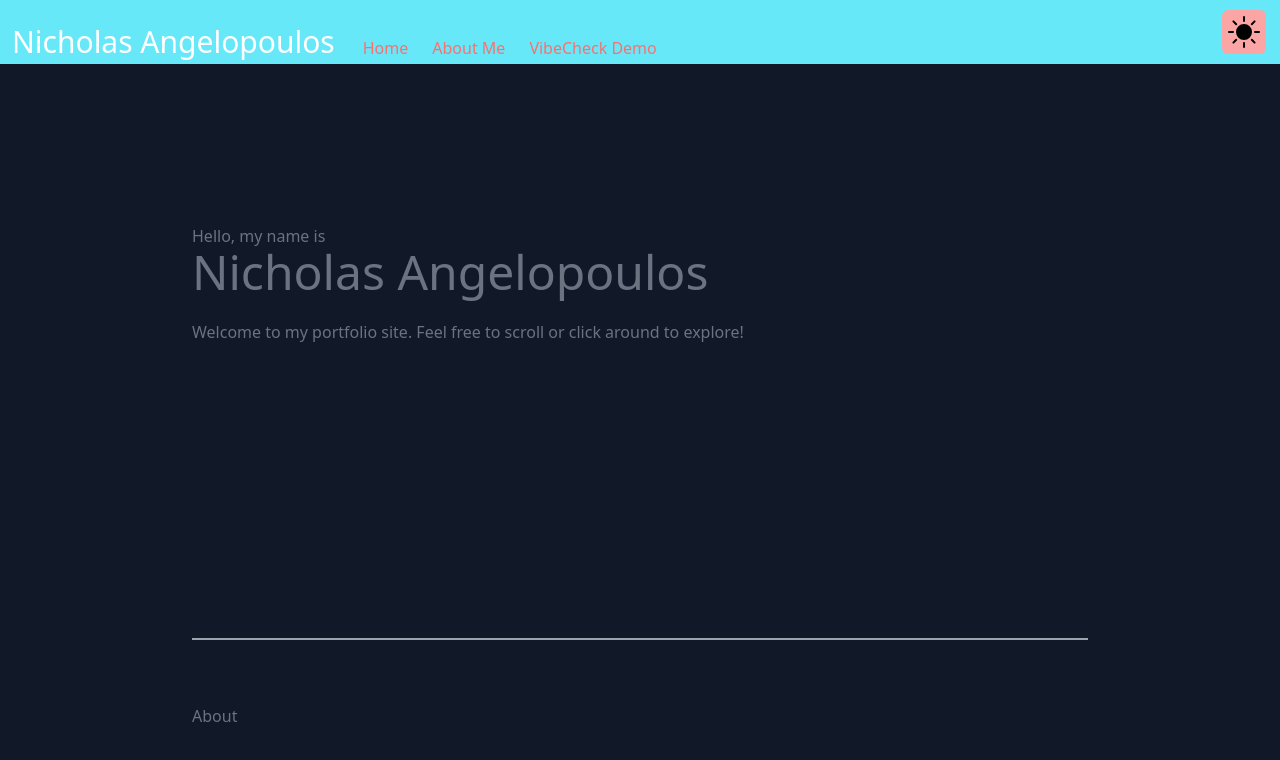
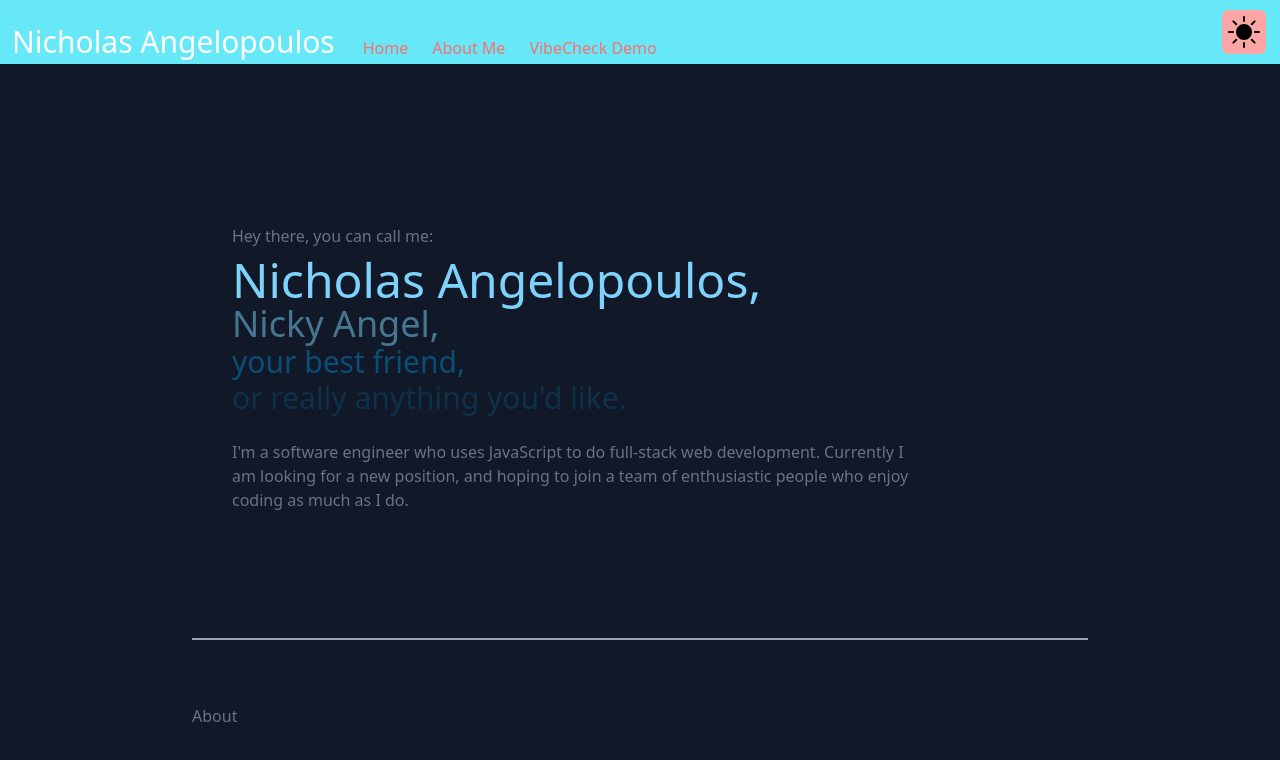
Before and after one commit to NickyAngel/portfolio, a Next.js app: page / in a window 1280 px wide. Shown: the top 760 px of the page. Built offline with nearby package versions, Linux system fonts and the light colour scheme.

Commit message:
home styling starting to get there

```diff
--- a/components/HomePage.js
+++ b/components/HomePage.js
@@ -1,11 +1,20 @@
 export default function HomePage() {
   return (
-    <div className="flex justify pt-40">
+    <div className="justify ml-10 flex pt-40">
       <div className="">
-        <p>Hello, my name is</p>
-        <h1 className="text-5xl">Nicholas Angelopoulos</h1>
+        <p className="mb-2">Hey there, you can call me:</p>
+        <h1 className="text-5xl dark:text-sky-300">Nicholas Angelopoulos,</h1>
+        <h1 className="text-4xl text-gray-800 dark:text-sky-300/50">Nicky Angel,</h1>
+        <h1 className="text-3xl text-gray-600 dark:text-sky-600/50">your best friend,</h1>
+        <h1 className="text-3xl text-gray-400 dark:text-sky-900/50">
+          or really anything you'd like.
+        </h1>
         <br />
-        <p>Welcome to my portfolio site. Feel free to scroll or click around to explore!</p>
+        <p className="w-4/5">
+          I'm a software engineer who uses JavaScript to do full-stack web
+          development. Currently I am looking for a new position, and hoping to
+          join a team of enthusiastic people who enjoy coding as much as I do.
+        </p>
       </div>
     </div>
   );
```
